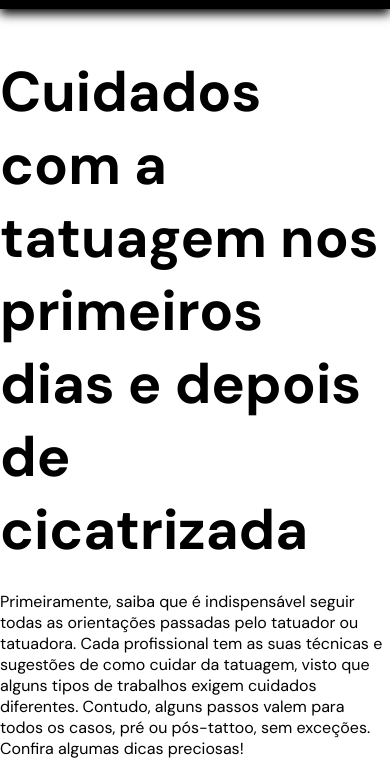
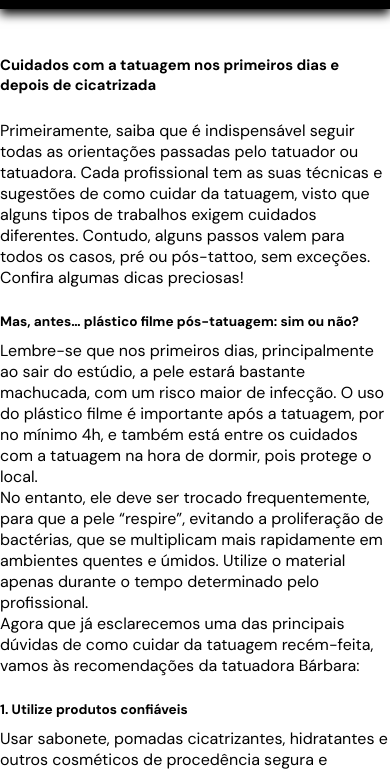
Before and after one commit to OThyagoCarvalho/dink-tattoo-studio, a Gatsby site: page /cuidados in a window 390 px wide. Shown: the part 66-838 px from the top of the page. Built offline with nearby package versions, Linux system fonts and the light colour scheme; Gatsby itself is replaced by a stand-in of ours.

Commit message:
FIX: Fix minor mobile style

```diff
--- a/src/components/GalleryAndForm/style.js
+++ b/src/components/GalleryAndForm/style.js
@@ -23,4 +23,5 @@ export const Container = styled.div`
         justify-content: space-evenly;
         align-items: flex-start;
     }
+
 `;
--- a/src/styles/globalStyles.js
+++ b/src/styles/globalStyles.js
@@ -10,6 +10,7 @@ const GlobalStyle = createGlobalStyle`
   body {
     background: no-repeat center top;
     -webkit-font-smoothing: antialiased;
+
   }
 
   button {
@@ -20,6 +21,8 @@ const GlobalStyle = createGlobalStyle`
     font-size: 3.5rem;
     font-weight: 700;
     margin: 25px 0;
+    display: flex;
+    justify-content: center;
 
   }
 
@@ -28,6 +31,29 @@ const GlobalStyle = createGlobalStyle`
     font-weight: bold;
     margin: 25px 0 10px 0;
   }
+
+
+    @media (max-width: 768px) {
+      h2 {
+        font-size: 95%;
+      }
+
+      h3 {
+        font-size: 87.5%;
+      }
+
+    }
+
+
+    @media (max-width: 480px) {
+      h2 {
+        font-size: 92.5%;
+      }
+
+      h3 {
+        font-size: 85%;
+      }
+    }
 `;
 
 export default GlobalStyle;
```
Also changed, not shown: README.md (deleted), src/components/Footer/style.js (line endings or trailing spaces).
